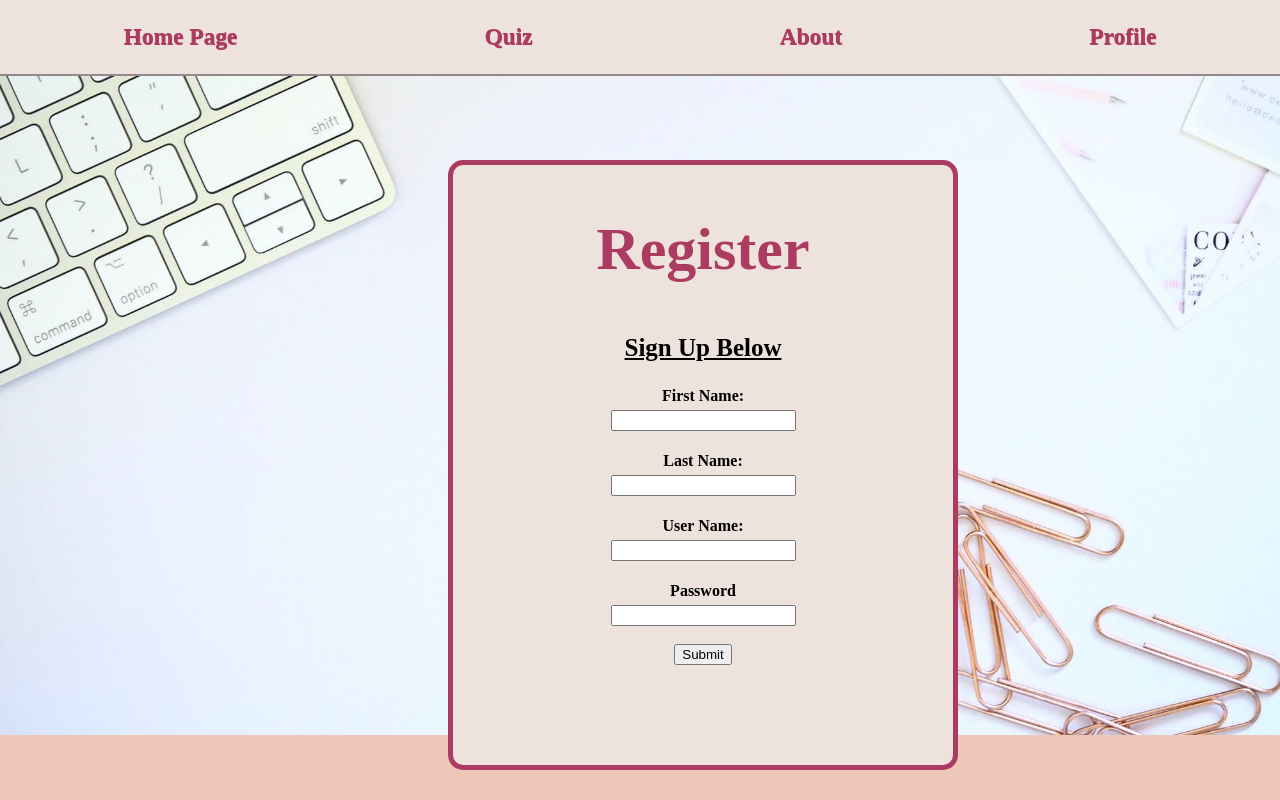
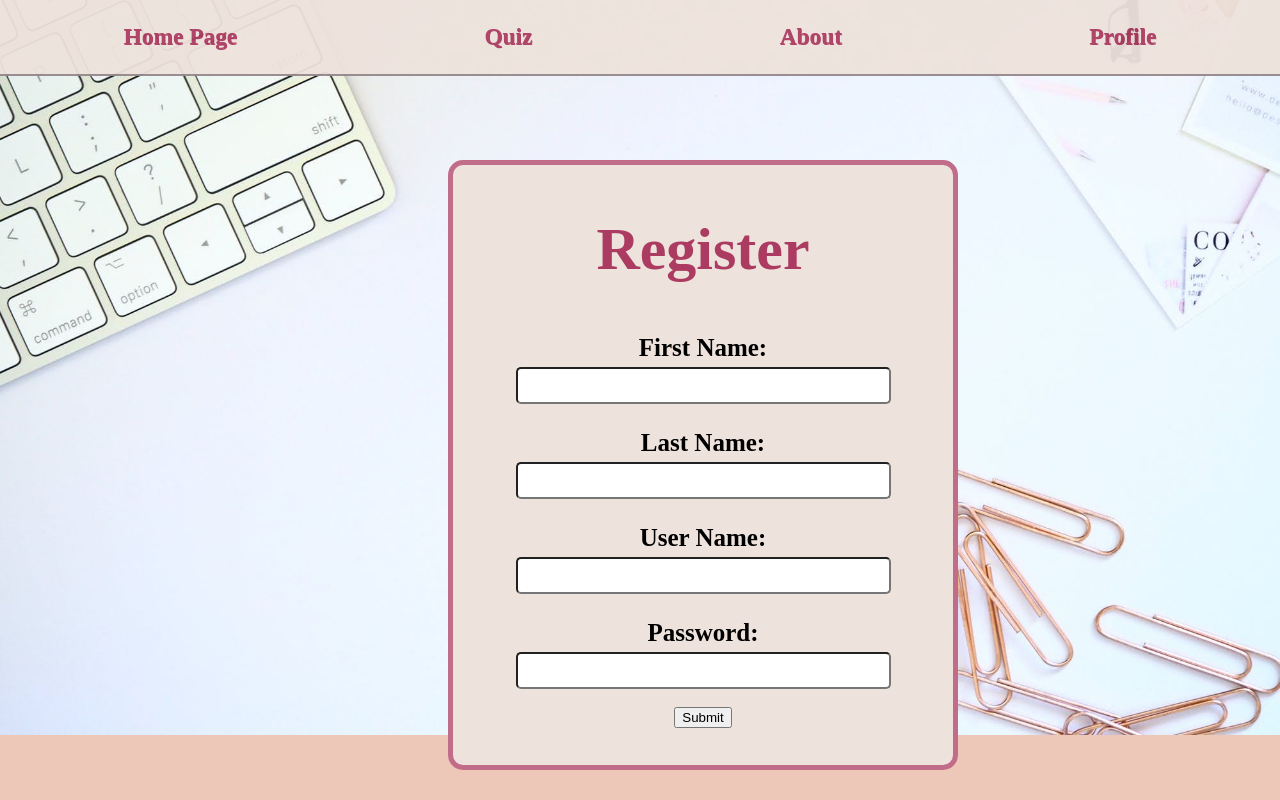
Before and after one commit to jcderry5/shared, a Python web app: template templates/home.html in a window 1280 px wide. Run offline with Jinja, Linux system fonts and the light colour scheme; the template is opened without the code that fills it, so the values that code supplies are empty.

Commit message:
changing the sign in sheet

```diff
--- a/templates/home.html
+++ b/templates/home.html
@@ -20,7 +20,7 @@
         display: flex;
         justify-content: space-around;
         box-shadow: 0px 2px #94888C;
-
+        opacity: .95;
 
       }
       a{
@@ -39,7 +39,7 @@
         border-style: solid;
         border-radius: 15px;
         border-width: thick;
-        border-color: #AC3B61;
+        border-color: #C16C89;
         position: absolute;
         left: 35%;
         top: 20%;
@@ -57,6 +57,16 @@
         text-align: center;
         font-size: 60px;
       }
+      .textbox{
+        width: 75%;
+        font-size: 25px;
+        box-sizing: border-box;
+        border-radius: 5px;
+        padding: 2px;
+      }
+      .titlebox{
+        margin-bottom: 5px;
+        font-size: 25px;
 
       }
     </style>
@@ -84,16 +94,18 @@
           Your learning style is: (Hein will insert variable in)
       </h3>
       {%else%}
-      <h3 style="text-align: center; text-decoration: underline; font-size: 25px">Sign Up Below </h3>
-        <form method="post" action="/" style="text-align: center">
-          <h4 style="margin-bottom: 5px">First Name:</h4>
-          <input type="text" name="first_name">
-          <h4 style="margin-bottom: 5px">Last Name:</h4>
-          <input type="text" name="last_name">
-          <h4 style="margin-bottom: 5px">User Name:</h4>
-          <input type="text" name="username">
-          <h4 style="margin-bottom: 5px">Password</h4>
-          <input type="text" name="password">
+        <form method="post" action="/" style="text-align: center" autocomplete="off">
+          <h3 class="titlebox">First Name:</h4>
+          <input class="textbox" type="text" name="first_name">
+
+          <h3 class="titlebox">Last Name:</h4>
+          <input class="textbox" type="text" name="last_name">
+
+          <h3 class="titlebox">User Name:</h4>
+          <input class="textbox" type="text" name="username">
+
+          <h3 class="titlebox">Password:</h4>
+          <input class="textbox" type="text" name="password">
           <br> <br>
           <input type="submit">
         </form><br><br>
```
